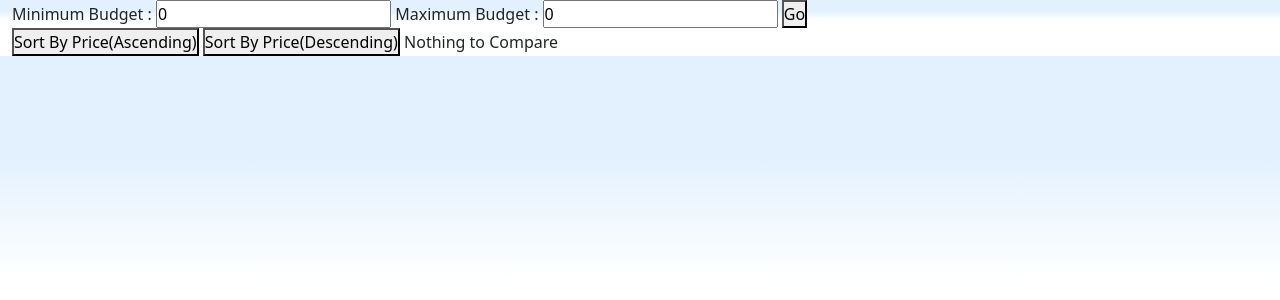
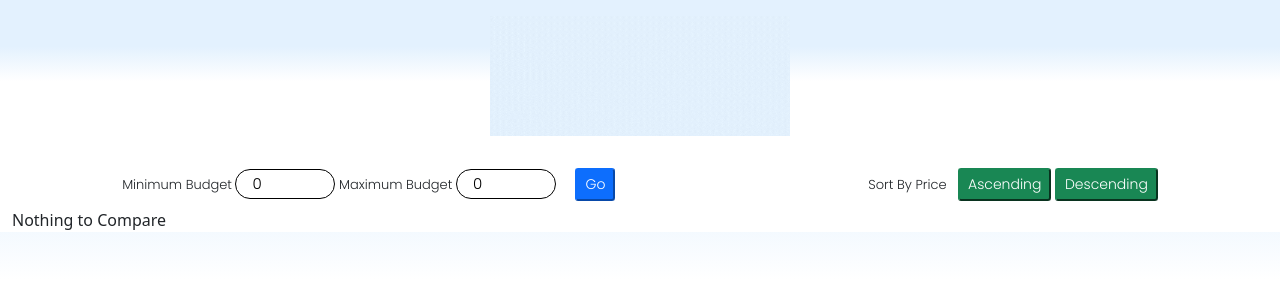
Before and after one commit to udaysk3/ProductPriceCompare, a Django app: template templates/index.html in a window 1280 px wide. Shown: the top 300 px of the page. Run offline with Django 4.2, Linux system fonts and the light colour scheme; the template is opened without the code that fills it, so the values that code supplies are empty.

Commit message:
Added the filter & Sort

```diff
--- a/templates/index.html
+++ b/templates/index.html
@@ -15,8 +15,14 @@
     <link rel="icon" type="image/png" sizes="16x16" href="{% static "media/favicon-16x16.png"%}">
     <link rel="manifest" href="{% static "media/site.webmanifest"%}">
   <title>Smart Shop Compare</title>
-
+  <link rel="preconnect" href="https://fonts.googleapis.com">
+<link rel="preconnect" href="https://fonts.gstatic.com" crossorigin>
+<link href="https://fonts.googleapis.com/css2?family=Caveat&family=Libre+Baskerville&family=Poppins:ital,wght@0,300;1,400&display=swap" rel="stylesheet">
   <style>
+    .filter{
+      font-family: 'Poppins';
+      font-size: small;
+    }
     .card {
       border:none;
       padding: 10px 50px;
@@ -45,21 +51,43 @@
       color:white;
       background:#007bff;
     }
-
+    input[type=number] {
+    width: 100px;
+    height: 30px;
+    padding: 8px 16px;
+    border: 1px solid black;
+    border-radius: 15px;
+    font-size: 15px;
+    background-color: white;
+  }
+  .sortByPrice{
+    height: 40px;
+    width: max-content;
+  }
   </style>
 
 </head>
 <body>
 
   <div class="container-fluid" style="background: linear-gradient(360deg, white 65%, #E3F1FE 80%);">
-    <form action="filterByBudget" method="POST">
-      {% csrf_token %}
-      Minimum Budget :  <input type="number" value="0" name="min_budget">
-      Maximum Budget :  <input type="number" value="0" name="max_budget">
-      <button type="submit">Go</button>
-     </form>
-    <a href="sortByPrice?sort_param=asc"><button id="sort-asc">Sort By Price(Ascending)</button></a>
-    <a href="sortByPrice?sort_param=desc"><button id="sort-asc">Sort By Price(Descending)</button></a>
+    <header class="d-flex flex-wrap justify-content-center py-3 mb-3 ">
+      <img src="{% static "media/SmartShop.gif"%}" width="300px" alt="SmartShop">
+    </header>
+    <div class="d-flex flex-row justify-content-evenly filter">
+      <div class=" col-6">
+        <form action="filterByBudget" method="POST">
+          {% csrf_token %}
+          Minimum Budget  <input type="number" value="0" name="min_budget">
+          Maximum Budget  <input type="number" value="0" name="max_budget">
+          <button class="btn-sm btn-primary mx-3" type="submit">Go</button>
+         </form>
+      </div>
+      <div class="sortByPrice col-4">
+        <span class="mx-2">Sort By Price</span>
+        <a href="sortByPrice?sort_param=asc"><button class="btn-sm btn-success" id="sort-asc">Ascending</button></a>
+        <a href="sortByPrice?sort_param=desc"><button class="btn-sm btn-success" id="sort-asc">Descending</button></a>
+      </div>
+    </div>
 
 
     {% comment %} {{combined_results}} {% endcomment %}
```
Also changed, not shown: home/views.py (+4 -3 lines).
